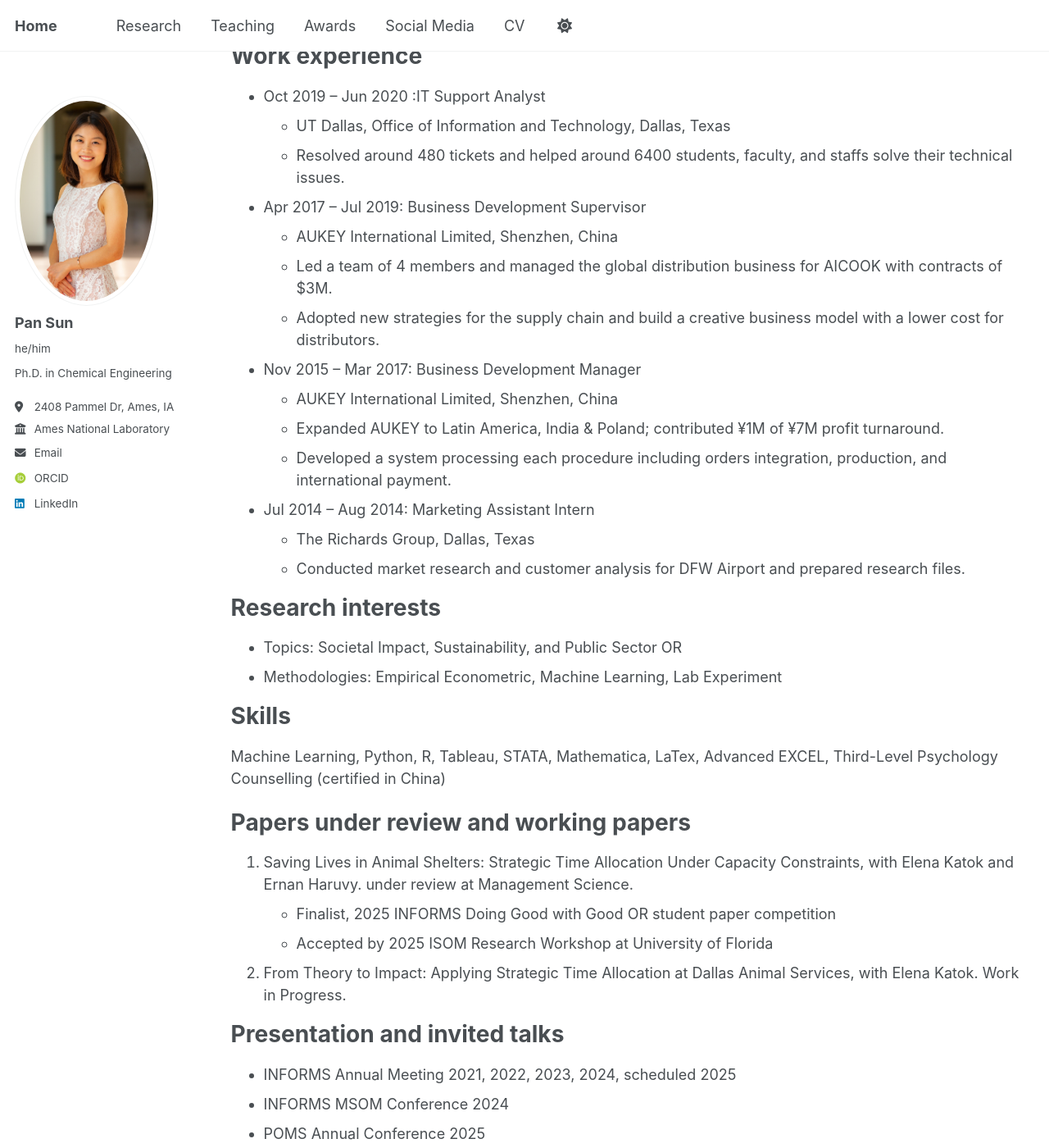
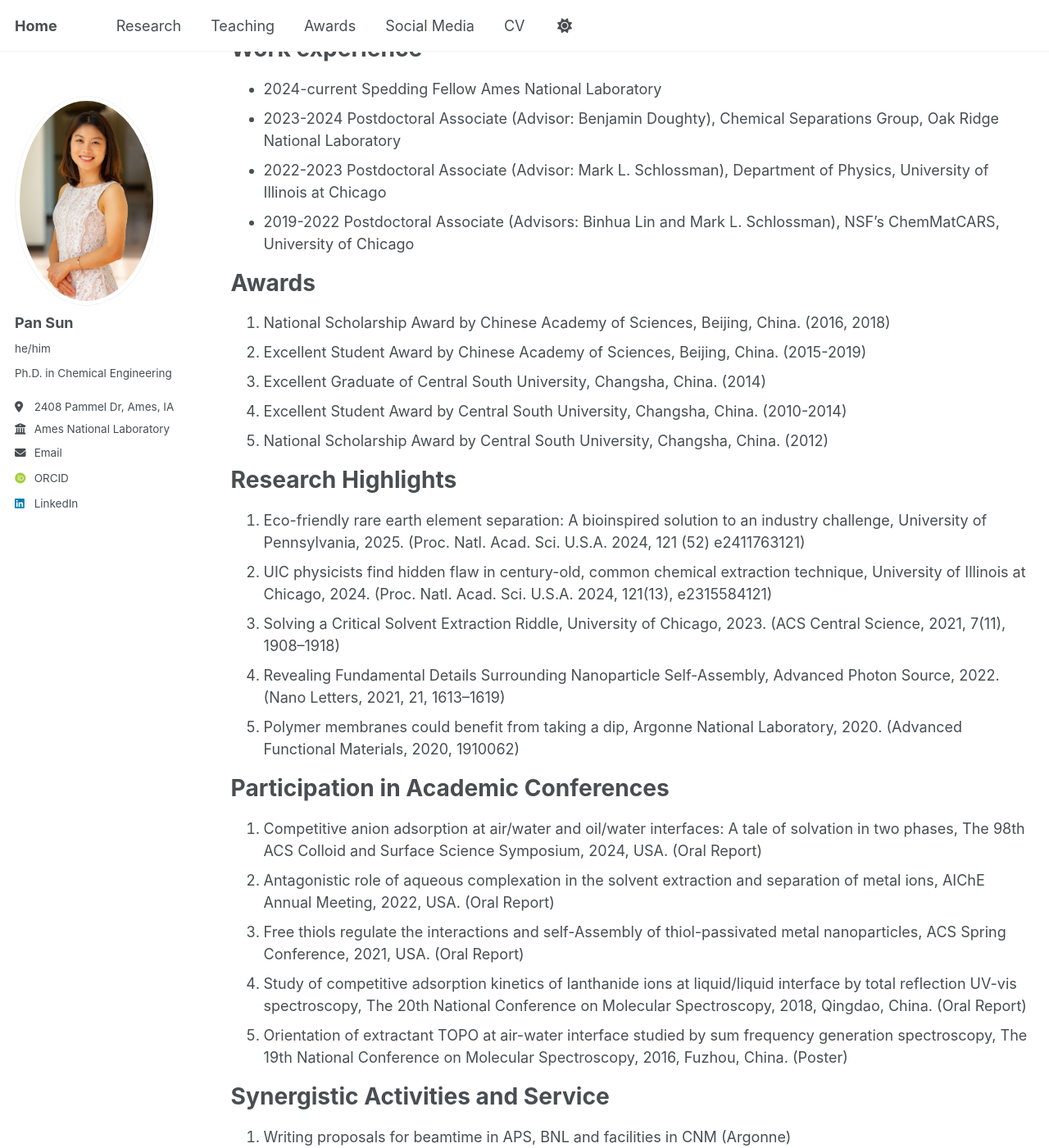
Before and after one commit to qxc2/pans, a Jekyll site: the page built from _pages/cv.md, in a window 1280 px wide and 1400 px high, scrolled down 230 px. Shown: the whole window at 82% size. Built offline with Jekyll 4.4.1, drawn with Linux system fonts in a browser that asks for light colours; some web fonts are replaced; a script that is not in the unit is left out; some of the changed text lies outside the part shown.

Commit message:
Update cv.md

```diff
--- a/_pages/cv.md
+++ b/_pages/cv.md
@@ -11,74 +11,57 @@ redirect_from:
 
 Education
 ======
-* Ph.D., Operations Management, The University of Texas at Dallas, 2026 (expected)
-* M.S. in Supply Chain Management, The University of Texas at Dallas (GPA: 3.97), May 2021
-* B.S. in Sociology, Harbin Engineering University, China June 2015
+* Ph.D. in Chemical Engineering (Advisors: Kun Huang and Huizhou Liu)   University of Chinese Academy of Sciences  Beijing   China 2019
+* B.S. in Metallurgical Engineering (Advisor: Qinggang Li)              Central South University                   Changsha  China 2014
 
 Work experience
 ======
-* Oct 2019 – Jun 2020 :IT Support Analyst
-  * UT Dallas, Office of Information and Technology, Dallas, Texas
-  * Resolved around 480 tickets and helped around 6400 students, faculty, and staffs solve their technical issues.
+* 2024-current	Spedding Fellow Ames National Laboratory
+* 2023-2024	Postdoctoral Associate (Advisor: Benjamin Doughty), Chemical Separations Group, Oak Ridge National Laboratory
+* 2022-2023	Postdoctoral Associate (Advisor: Mark L. Schlossman), Department of Physics, University of Illinois at Chicago
+* 2019-2022	Postdoctoral Associate (Advisors: Binhua Lin and Mark L. Schlossman), NSF’s ChemMatCARS, University of Chicago
 
-* Apr 2017 – Jul 2019: Business Development Supervisor
-  * AUKEY International Limited, Shenzhen, China
-  * Led a team of 4 members and managed the global distribution business for AICOOK with   contracts of $3M.
-  * Adopted new strategies for the supply chain and build a creative business model with a lower cost for distributors.
+Awards
+======
+5.	National Scholarship Award by Chinese Academy of Sciences, Beijing, China. (2016, 2018)
+4.	Excellent Student Award by Chinese Academy of Sciences, Beijing, China. (2015-2019)
+3.	Excellent Graduate of Central South University, Changsha, China. (2014)
+2.	Excellent Student Award by Central South University, Changsha, China. (2010-2014)
+1.	National Scholarship Award by Central South University, Changsha, China. (2012)
 
-* Nov 2015 – Mar 2017: Business Development Manager
-  * AUKEY International Limited, Shenzhen, China
-  * Expanded AUKEY to Latin America, India & Poland; contributed ¥1M of ¥7M profit turnaround.
-  * Developed a system processing each procedure including orders integration, production, and international payment.
+Research Highlights
+======
+5.	Eco-friendly rare earth element separation: A bioinspired solution to an industry challenge,
+University of Pennsylvania, 2025. (Proc. Natl. Acad. Sci. U.S.A. 2024, 121 (52) e2411763121)
+4.	UIC physicists find hidden flaw in century-old, common chemical extraction technique, University of Illinois at Chicago, 2024. (Proc. Natl. Acad. Sci. U.S.A. 2024, 121(13), e2315584121)
+3.	Solving a Critical Solvent Extraction Riddle, University of Chicago, 2023. (ACS Central Science, 2021, 7(11), 1908–1918)
+2.	Revealing Fundamental Details Surrounding Nanoparticle Self-Assembly, Advanced Photon Source, 2022. (Nano Letters, 2021, 21, 1613–1619)
+1.	Polymer membranes could benefit from taking a dip, Argonne National Laboratory, 2020. (Advanced Functional Materials, 2020, 1910062)
 
-* Jul 2014 – Aug 2014: Marketing Assistant Intern
-  * The Richards Group, Dallas, Texas
-  *  Conducted market research and customer analysis for DFW Airport and prepared research files.
+Participation in Academic Conferences
+======
+5.	Competitive anion adsorption at air/water and oil/water interfaces: A tale of solvation in two phases, The 98th ACS Colloid and Surface Science Symposium, 2024, USA. (Oral Report)
+4.	Antagonistic role of aqueous complexation in the solvent extraction and separation of metal ions, AIChE Annual Meeting, 2022, USA. (Oral Report)
+3.	Free thiols regulate the interactions and self-Assembly of thiol-passivated metal nanoparticles, ACS Spring Conference, 2021, USA. (Oral Report)
+2.	Study of competitive adsorption kinetics of lanthanide ions at liquid/liquid interface by total reflection UV-vis spectroscopy, The 20th National Conference on Molecular Spectroscopy, 2018, Qingdao, China. (Oral Report)
+1.	Orientation of extractant TOPO at air-water interface studied by sum frequency generation spectroscopy, The 19th National Conference on Molecular Spectroscopy, 2016, Fuzhou, China. (Poster)
 
-Research interests
-======
-- Topics: Societal Impact, Sustainability, and Public Sector OR
-- Methodologies: Empirical Econometric, Machine Learning, Lab Experiment
+Synergistic Activities and Service
+=====
+1.	Writing proposals for beamtime in APS, BNL and facilities in CNM (Argonne)
+2.	Associate Editor on the Editorial Board of Frontiers in Chemistry
+3.	Reviewer for scientific journals such as Journal of Colloid and Interface Science,
+Environmental Science Technology, Langmuir, Soft Matter, The Journal of Physical
+Chemistry B
 
-Skills
-======
-Machine Learning, Python, R, Tableau, STATA, Mathematica, LaTex, Advanced EXCEL, Third-Level Psychology Counselling (certified in China)
-
-Papers under review and working papers
-======
-  1. Saving Lives in Animal Shelters: Strategic Time Allocation Under Capacity Constraints, with Elena Katok and Ernan Haruvy. under review at Management Science.
-     - Finalist, 2025 INFORMS Doing Good with Good OR student paper competition
-     - Accepted by 2025 ISOM Research Workshop at University of Florida
-  2. From Theory to Impact: Applying Strategic Time Allocation at Dallas Animal Services, with Elena Katok. Work in Progress.
-
-Presentation and invited talks
-======
- - INFORMS Annual Meeting                                2021, 2022, 2023, 2024, scheduled 2025
- - INFORMS MSOM Conference                                                                 2024
- - POMS Annual Conference                                                                  2025
- - Behavioral Operations Conference                                            2022, 2023, 2024
- - BOMSI Workshop at Harvard University                                                    2023
- - DSI Annual Conference  scheduled                                                        2025
- - 2025 ISOM Research Workshop, invited by the University of Florida                       2025
-
-Teaching experience
-======
- - Independent Instructor, The University of Texas at Dallas- Undergraduate core: Managerial Methods in Decision Making Under Uncertainty
-   -  Fall 2025, class size: 75, main topics: statistics- Spring 2025, class size: 65, main topics: statistics, evaluation: 4.8/5.0- Nomination for President’s Teaching Excellence Award
-
-  - Teaching Assistant, The University of Texas at Dallas- MS/BS courses: Predictive Analytics, Quantitative Business Analytics, Purchasing, Sourcing, and Contract Management, Spreadsheet Modeling and Analytics, Retail Operation
-
-Teaching interests
-======
-Statistics and Data Analysis, Business Programming (R/Python), Predictive Analytics and Forecasting, Spreadsheet Modelling and Analytics, Machine Learning, AI in Supply Chain Management
-
-Professional and community service
-======
- - Session Chair, 2025 DSI Annual Conference
- - Founding President, JSOM PhD Social Club — first PhD-level student organization at the university
- - Volunteer and Operational Advisor, Dallas Animal Services (weekly engagement)
-
-Media coverage
-======
- - Scene on Campus: Dogs of UTD, UTD Social Media, Jul 22, 2024
- - Student Speaker at Master Student’s Graduation Ceremony, UTDallas Website, Aug 12, 2021
+Recent Collaborations with Researchers at other Institutions
+====
+1.	Xiao-min Lin, M Alex Brown, Argonne National Laboratory
+2.	Artem V Gelis, University of Nevada, Las Vegas
+3.	Ilan Benjamin, University of California, Santa Cruz
+4.	Kathleen J. Stebe, University of Pennsylvania
+5.	Monica Olvera de la Cruz, Northwestern University
+6.	Charles Maldarelli, Robert J. Messinger, Raymond S. Tu, The City College of New York
+7.	Shanwen Tao, University of Warwick
+8.	Pui‐Chi Lo, City University of Hong Kong
+9.	Huiying Yang, Singapore University of Technology and Design
```
